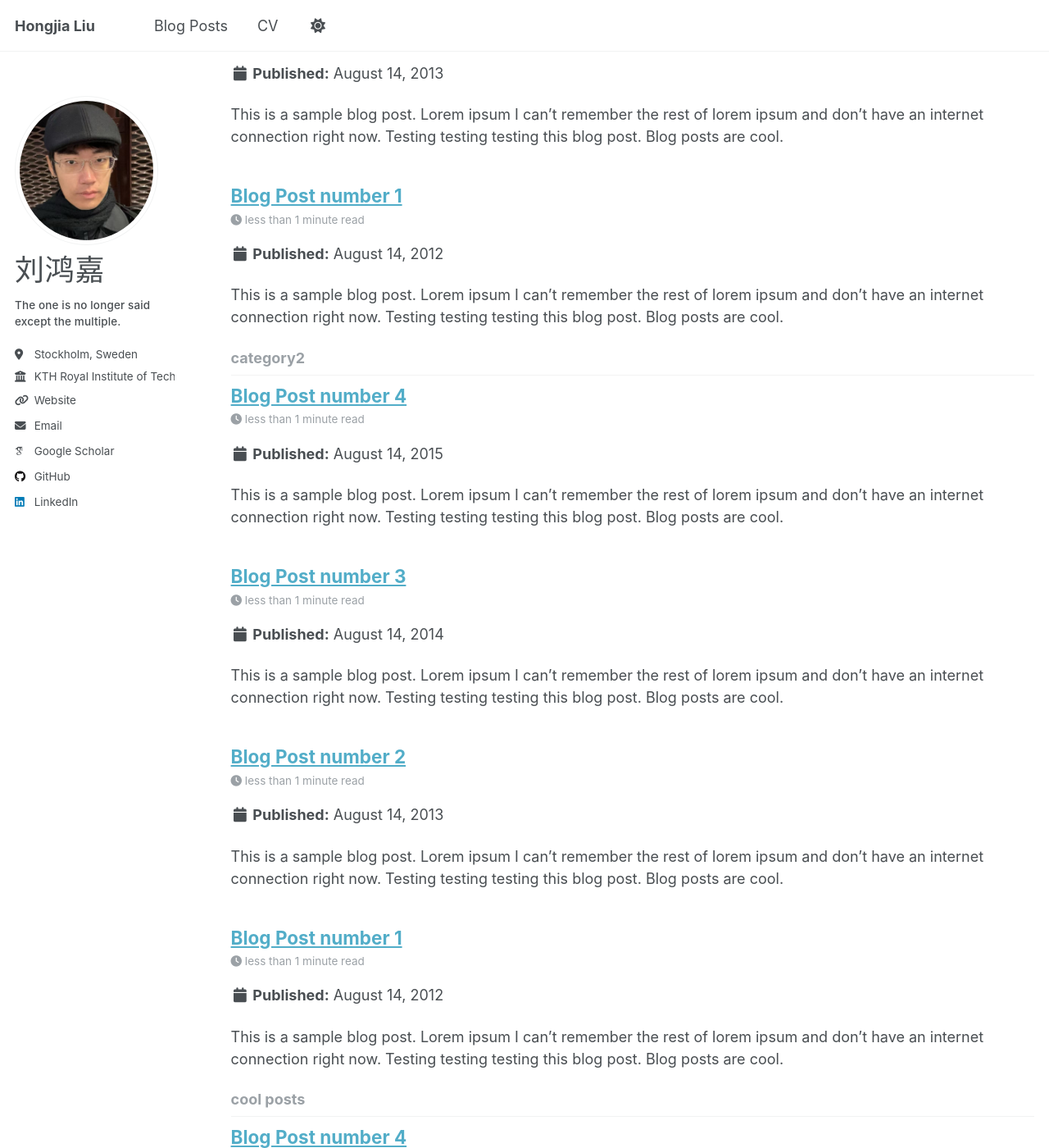
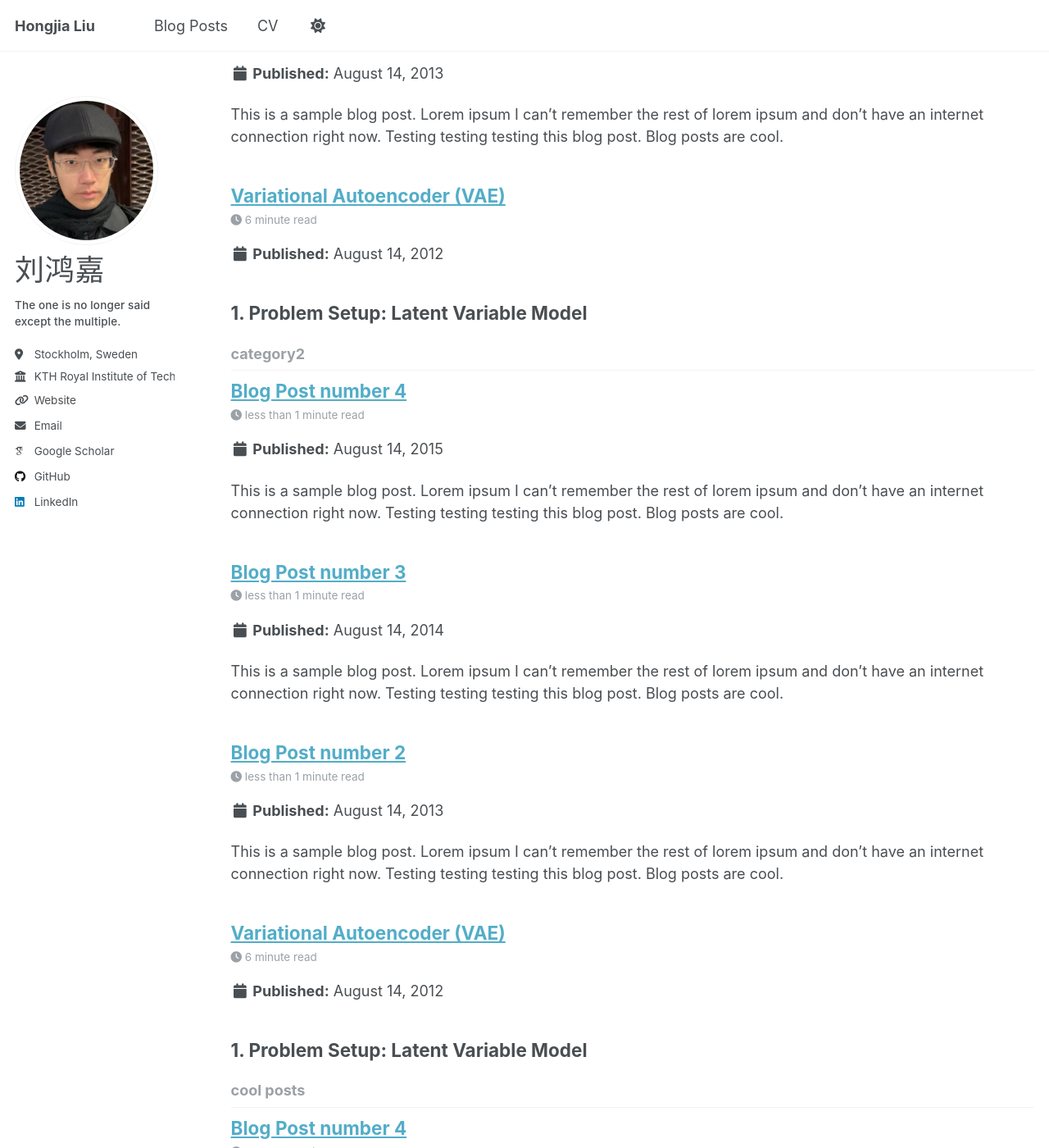
Before and after one commit to lhj-lhj/lhj-lhj.github.io, a Jekyll site: the page built from _pages/tag-archive.html, in a window 1280 px wide and 1400 px high, scrolled down 631 px. Shown: the whole window at 82% size. Built offline with Jekyll 4.4.1, drawn with Linux system fonts in a browser that asks for light colours; some web fonts are replaced; part of the change alters nothing that is shown; some of the changed text lies outside the part shown.

Commit message:
VAE blog

```diff
--- a/_includes/head.html
+++ b/_includes/head.html
@@ -19,3 +19,14 @@
 <link rel="stylesheet" href="{{ base_path }}/assets/css/main.css">
 
 <meta http-equiv="cleartype" content="on">
+
+<!-- MathJax for LaTeX rendering -->
+<script>
+  window.MathJax = {
+    tex: {
+      inlineMath: [['$', '$'], ['\\(', '\\)']],
+      displayMath: [['$$', '$$'], ['\\[', '\\]']]
+    }
+  };
+</script>
+<script defer src="https://cdn.jsdelivr.net/npm/mathjax@3/es5/tex-mml-chtml.js"></script>
--- a/_posts/2012-08-14-blog-post-1.md
+++ /dev/null
@@ -1,20 +0,0 @@
----
-title: 'Blog Post number 1'
-date: 2012-08-14
-permalink: /posts/2012/08/blog-post-1/
-tags:
-  - cool posts
-  - category1
-  - category2
----
-
-This is a sample blog post. Lorem ipsum I can't remember the rest of lorem ipsum and don't have an internet connection right now. Testing testing testing this blog post. Blog posts are cool.
-
-Headings are cool
-======
-
-You can have many headings
-======
-
-Aren't headings cool?
-------
--- /dev/null
+++ b/_posts/2012-08-14-vae-derivation.md
@@ -0,0 +1,346 @@
+---
+title: "Variational Autoencoder (VAE)"
+date: 2012-08-14
+permalink: /posts/2012/08/vae-derivation/
+tags:
+  - cool posts
+  - category1
+  - category2
+---
+
+## 1. Problem Setup: Latent Variable Model
+
+We assume that real-world observations $x \in \mathcal{X}$ are generated from latent variables $z \in \mathbb{R}^d$ through an underlying and unknown generative process. Conceptually, this process can be viewed as a compression of the true world state into a structured latent representation, followed by a decoding step that produces observable data:
+
+$$
+\omega
+\xrightarrow{\text{information bottleneck}}
+z
+\xrightarrow{\text{decoder}}
+x.
+$$
+
+Here, $\omega$ denotes the (unobservable) state of the real world, while $z$ represents a learnable latent variable that serves as a structured and low-dimensional abstraction sufficient to explain the observed data.
+
+Our goal is to learn a meaningful latent representation $z$ that captures the dominant generative factors of the data, and to construct a generative model that enables sampling in the latent space and the generation of new observations $\hat{x}$ consistent with real-world constraints.
+
+---
+
+### 2. Data Distribution and Learning Objective
+
+Let $X$ be a random variable taking values in $\mathcal{X}$, with an unknown data-generating distribution $p_X$. We are given a dataset consisting of $N$ independent and identically distributed observations:
+
+$$
+x^{(1)}, \dots, x^{(N)} \overset{\text{i.i.d.}}{\sim} p_X.
+$$
+
+We aim to learn the parameters $\theta$ of a generative model that induces a model distribution $p_{X_\theta}$ (with density $p_\theta(x)$) approximating the true data distribution $p_X$. This is achieved by **maximum likelihood estimation**, i.e., by maximizing the likelihood of the observed data under the model.
+
+Formally, the learning objective is given by:
+
+$$
+\theta^*
+=
+\arg\max_{\theta}
+\sum_{i=1}^{N}
+\log p_\theta\big(x^{(i)}\big).
+$$
+
+We denote the resulting learned distribution as $\hat{p}_X$, which serves as an empirical approximation of the true data-generating distribution.
+
+But computing $p_\theta(x)$ requires the integral
+
+$$
+p_\theta(x) = \int p_\theta(x, z)\, dz = \int p(z)\, p_\theta(x \mid z)\, dz,
+$$
+
+which is usually **intractable** for expressive decoders (e.g., neural networks), because the integral is high-dimensional and has no closed form.
+
+## 3. Introduce an Approximate Posterior (Encoder)
+
+The true posterior is
+
+$$
+p_\theta(z \mid x) = \frac{p_\theta(x, z)}{p_\theta(x)} = \frac{p(z)\, p_\theta(x \mid z)}{\int p(z)\, p_\theta(x \mid z)\, dz}.
+$$
+
+This is also intractable. VAEs introduce an approximate posterior
+
+$$
+q_\phi(z \mid x),
+$$
+
+parameterized by $\phi$ (the **encoder**), intended to approximate $p_\theta(z \mid x)$.
+
+
+## 4. Deriving the ELBO (Evidence Lower Bound)
+
+Start from the log evidence:
+
+$$
+\log p_\theta(x).
+$$
+
+Insert $q_\phi(z \mid x)$ via an expectation:
+
+$$
+\log p_\theta(x)
+= \log \int p_\theta(x, z)\, dz
+= \log \int q_\phi(z \mid x)\frac{p_\theta(x, z)}{q_\phi(z \mid x)}\, dz.
+$$
+
+Rewrite as an expectation:
+
+$$
+\log p_\theta(x)
+= \log \mathbb{E}_{q_\phi(z \mid x)}\left[\frac{p_\theta(x, z)}{q_\phi(z \mid x)}\right].
+$$
+
+Apply **Jensen’s inequality** ($\log \mathbb{E}[Y] \ge \mathbb{E}[\log Y]$):
+
+$$
+\log p_\theta(x)
+\ge
+\mathbb{E}_{q_\phi(z \mid x)}\left[\log \frac{p_\theta(x, z)}{q_\phi(z \mid x)}\right].
+$$
+
+Define the **ELBO**:
+
+$$
+\mathcal{L}(\theta,\phi; x)
+=
+\mathbb{E}_{q_\phi(z \mid x)}\left[\log p_\theta(x, z) - \log q_\phi(z \mid x)\right].
+$$
+
+So we have:
+
+$$
+\log p_\theta(x) \ge \mathcal{L}(\theta,\phi; x).
+$$
+
+## 5. Expand the ELBO into the Standard Form
+
+Use $p_\theta(x, z)=p(z)p_\theta(x \mid z)$:
+
+$$
+\mathcal{L}(\theta,\phi; x)
+=
+\mathbb{E}_{q_\phi(z \mid x)}\left[\log p(z) + \log p_\theta(x \mid z) - \log q_\phi(z \mid x)\right].
+$$
+
+Group terms:
+
+$$
+\mathcal{L}(\theta,\phi; x)
+=
+\mathbb{E}_{q_\phi(z \mid x)}[\log p_\theta(x \mid z)]
++
+\mathbb{E}_{q_\phi(z \mid x)}[\log p(z) - \log q_\phi(z \mid x)].
+$$
+
+Recognize the [KL divergence](https://en.wikipedia.org/wiki/Kullback%E2%80%93Leibler_divergence):
+
+$$
+\mathrm{KL}(q_\phi(z \mid x) \| p(z))
+=
+\mathbb{E}_{q_\phi(z \mid x)}\left[\log \frac{q_\phi(z \mid x)}{p(z)}\right]
+=
+\mathbb{E}_{q_\phi(z \mid x)}[\log q_\phi(z \mid x) - \log p(z)].
+$$
+
+Thus:
+
+$$
+\mathbb{E}_{q_\phi(z \mid x)}[\log p(z) - \log q_\phi(z \mid x)]
+=
+-\mathrm{KL}(q_\phi(z \mid x) \| p(z)).
+$$
+
+So the ELBO becomes:
+
+$$
+\boxed{
+\mathcal{L}(\theta,\phi; x)
+=
+\mathbb{E}_{q_\phi(z \mid x)}[\log p_\theta(x \mid z)]
+-
+\mathrm{KL}(q_\phi(z \mid x) \| p(z))
+}
+$$
+
+## 6. Relationship Between ELBO and the True Posterior
+
+**Note that maximizing the objective derived from Jensen’s inequality is not equivalent to maximizing the true likelihood.**
+
+We can make the exact nature of the “gap” explicit. Start with:
+
+$$
+\mathrm{KL}(q_\phi(z \mid x) \| p_\theta(z \mid x))
+=
+\mathbb{E}_{q_\phi(z \mid x)}\left[\log \frac{q_\phi(z \mid x)}{p_\theta(z \mid x)}\right].
+$$
+
+Plug in the definition of the true posterior:
+
+$$
+p_\theta(z \mid x) = \frac{p_\theta(x, z)}{p_\theta(x)}.
+$$
+
+Then:
+
+$$
+\log \frac{q_\phi(z \mid x)}{p_\theta(z \mid x)}
+= \log q_\phi(z \mid x) - \log p_\theta(x, z)
++
+\log p_\theta(x).
+$$
+
+Taking the expectation with respect to $q_\phi(z \mid x)$ yields:
+
+$$
+\mathrm{KL}(q_\phi(z \mid x) \| p_\theta(z \mid x))
+=
+\mathbb{E}_{q_\phi(z \mid x)}\left[\log q_\phi(z \mid x) - \log p_\theta(x, z)\right]
++
+\log p_\theta(x).
+$$
+
+Rearranging terms, we obtain:
+
+$$
+\log p_\theta(x)
+=
+\mathbb{E}_{q_\phi(z \mid x)}\left[\log p_\theta(x, z) - \log q_\phi(z \mid x)\right]
++
+\mathrm{KL}(q_\phi(z \mid x) \| p_\theta(z \mid x)).
+$$
+
+The first term corresponds exactly to the ELBO. Hence,
+
+$$
+\boxed{
+\log p_\theta(x) = \mathcal{L}(\theta,\phi; x)
++
+\mathrm{KL}(q_\phi(z \mid x) \| p_\theta(z \mid x))
+}
+$$
+
+Therefore, the ELBO and the true log-likelihood always differ by a KL divergence term.
+
+Since KL divergence is nonnegative, the ELBO is indeed a lower bound on $\log p_\theta(x)$.
+Furthermore, **for fixed $\theta$**, maximizing the ELBO with respect to $\phi$ is equivalent to minimizing the variational gap
+$\mathrm{KL}\left(q_\phi(z \mid x) \| p_\theta(z \mid x)\right)$, thereby improving the posterior approximation **within the chosen variational family**.
+In practice, VAEs optimize $\theta$ and $\phi$ jointly via stochastic gradient ascent on the ELBO; this differs fundamentally from classical EM and does **not** guarantee that the variational gap is minimized at each update.
+
+## 7. Practical Choice: Gaussian Encoder and Standard Normal Prior
+
+A common VAE choice:
+
+- Prior: $p(z) = \mathcal{N}(0, I)$
+- Approx posterior: $q_\phi(z \mid x) = \mathcal{N}(\mu_\phi(x), \mathrm{diag}(\sigma_\phi^2(x)))$
+
+So the encoder outputs $\mu_\phi(x)$ and $\log \sigma_\phi^2(x)$.
+
+### Closed-Form KL Term
+
+For $q=\mathcal{N}(\mu, \mathrm{diag}(\sigma^2))$ and $p=\mathcal{N}(0, I)$, the KL has a closed form:
+
+$$
+\boxed{
+\mathrm{KL}(q(z \mid x) \| p(z))
+=
+\frac{1}{2}\sum_{j=1}^d
+\left(\sigma_j^2 + \mu_j^2 - 1 - \log \sigma_j^2\right)
+}
+$$
+
+## 8. Reparameterization Trick (Key Gradient Derivation)
+
+We need to optimize
+
+$$
+\mathbb{E}_{q_\phi(z \mid x)}[\log p_\theta(x \mid z)]
+$$
+
+with respect to $\phi$. Directly differentiating through a sample $z \sim q_\phi(z \mid x)$ is tricky.
+
+### Reparameterization
+
+If $q_\phi(z \mid x)=\mathcal{N}(\mu_\phi(x), \mathrm{diag}(\sigma_\phi^2(x)))$, sample as:
+
+$$
+\epsilon \sim \mathcal{N}(0, I),
+\quad
+z = \mu_\phi(x) + \sigma_\phi(x) \odot \epsilon.
+$$
+
+Now randomness is in $\epsilon$, independent of $\phi$, so:
+
+$$
+\mathbb{E}_{q_\phi(z \mid x)}[\log p_\theta(x \mid z)]
+=
+\mathbb{E}_{\epsilon\sim \mathcal{N}(0, I)}\left[\log p_\theta\left(x \mid \mu_\phi(x) + \sigma_\phi(x) \odot \epsilon\right)\right].
+$$
+
+This allows gradients to flow through $\mu_\phi,\sigma_\phi$ using standard backprop.
+
+## 9. Final Training Objective (Loss Form)
+
+We maximize the ELBO, equivalently minimize the negative ELBO:
+
+$$
+\max_{\theta,\phi}\ \mathcal{L}(\theta,\phi; x)
+\quad\Longleftrightarrow\quad
+\min_{\theta,\phi}\ -\mathcal{L}(\theta,\phi; x).
+$$
+
+Thus the loss for one sample is:
+
+$$
+\boxed{
+\mathcal{J}(\theta,\phi; x)
+=
+-\mathbb{E}_{q_\phi(z \mid x)}[\log p_\theta(x \mid z)]
++
+\mathrm{KL}(q_\phi(z \mid x) \| p(z))
+}
+$$
+
+Interpretation:
+
+- **Reconstruction term**: encourages decoder to reconstruct $x$ from $z$.
+- **KL regularizer**: pushes latent distribution toward the prior, enabling sampling and preventing overfitting.
+
+## 10. Likelihood Choices and Reconstruction Loss
+
+The term $\log p_\theta(x \mid z)$ depends on the assumed observation model.
+
+### [Bernoulli](https://en.wikipedia.org/wiki/Bernoulli_distribution) Likelihood (e.g., normalized binary pixels)
+
+If:
+
+$$
+p_\theta(x \mid z)=\mathrm{Bernoulli}(x;\pi_\theta(z)),
+$$
+
+then:
+
+$$
+-\log p_\theta(x \mid z) = \text{binary cross entropy}(x, \pi_\theta(z)).
+$$
+
+### Gaussian Likelihood (real-valued data)
+
+If:
+
+$$
+p_\theta(x \mid z)=\mathcal{N}(x; \mu_\theta(z), \sigma^2 I),
+$$
+
+then (up to constants):
+
+$$
+-\log p_\theta(x \mid z) \propto \frac{1}{2\sigma^2}\|x-\mu_\theta(z)\|^2,
+$$
+
+so reconstruction becomes [MSE](https://en.wikipedia.org/wiki/Mean_squared_error) (scaled).
```
